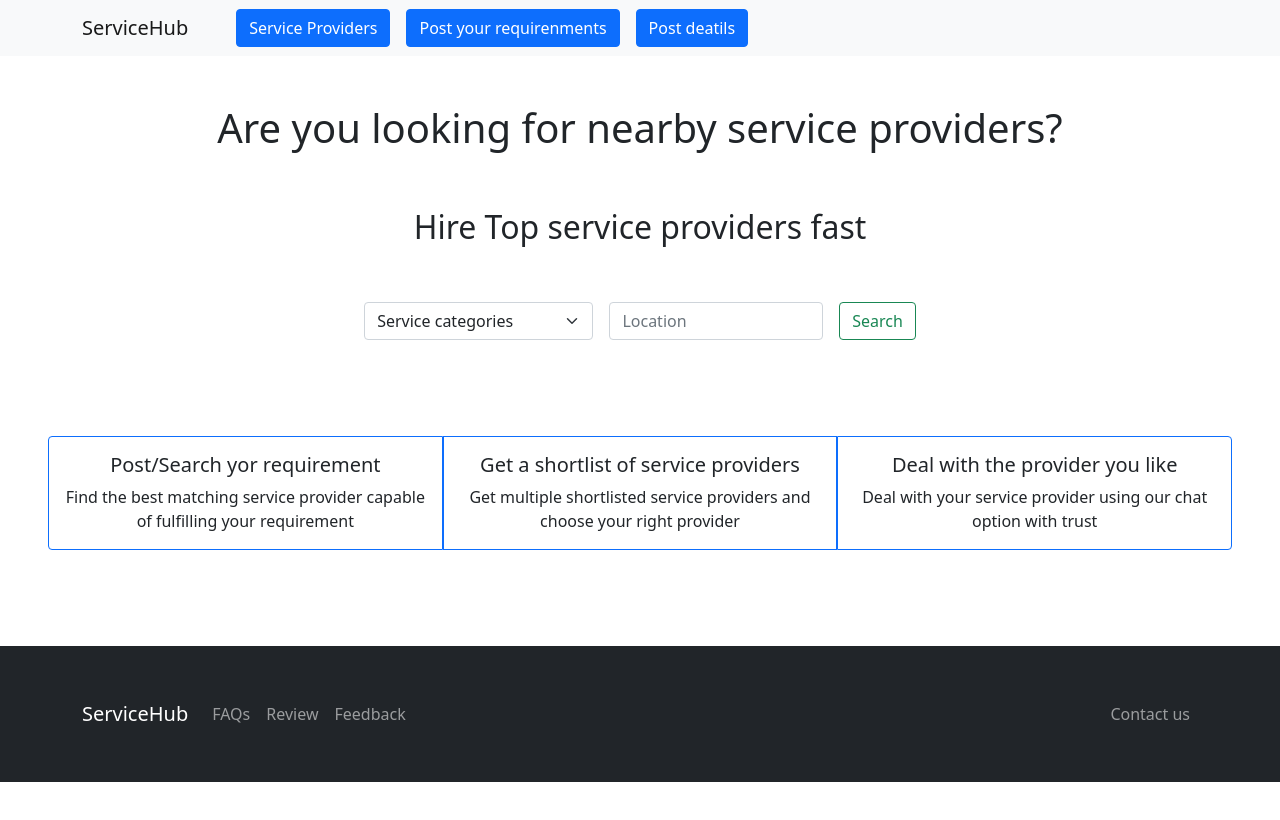
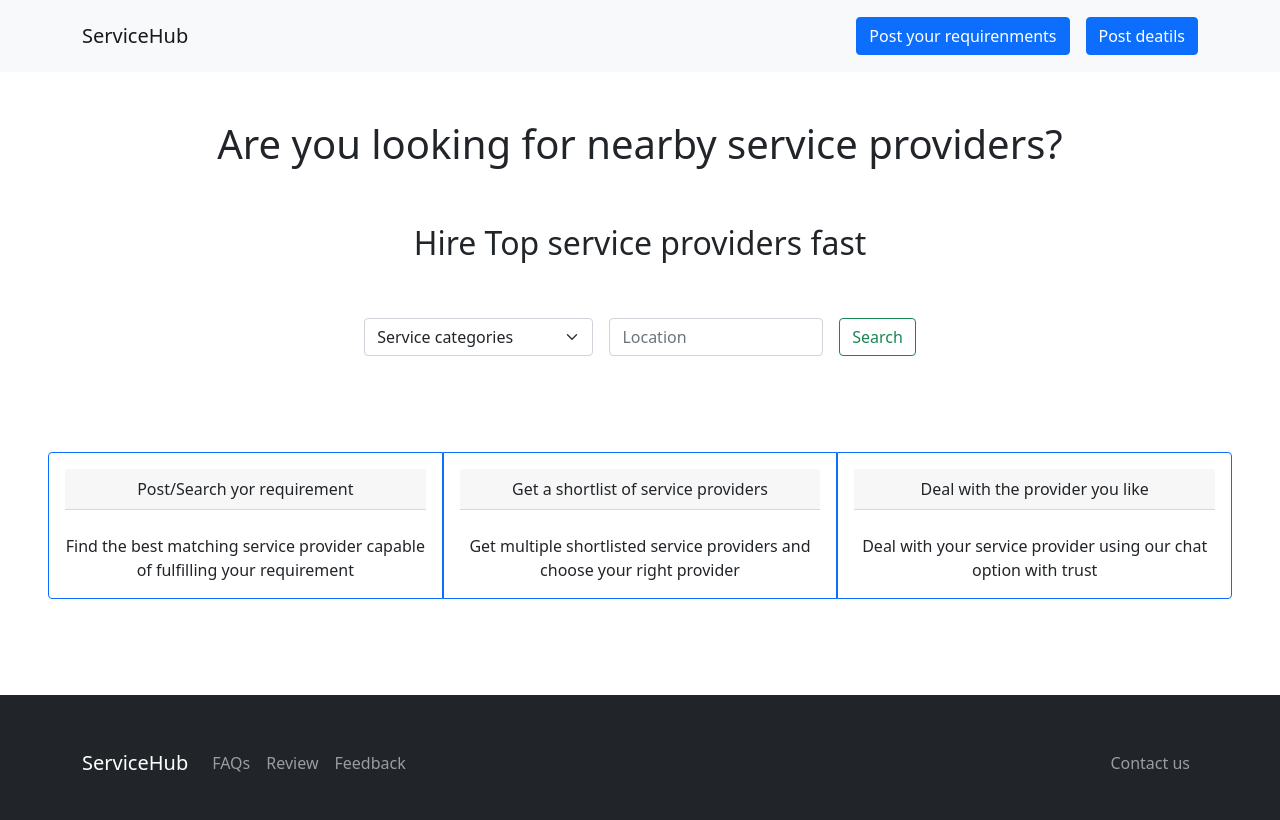
Before and after one commit to dinusha19/servicehub, a React (Create React App) app: page / in a window 1280 px wide. Shown: the top 820 px of the page. Built offline with nearby package versions, Linux system fonts and the light colour scheme.

Commit message:
Moved all the components to component folder

```diff
--- a/src/Navbar.js
+++ /dev/null
@@ -1,25 +0,0 @@
-import React from "react";
-import {Navbar,Container,Nav,Button,Stack} from 'react-bootstrap'
-
-const Navbaritem = () => {
-return(
-    <>
-        <Navbar  bg="light" expand="lg" variant="light">
-        <Container >
-        <Stack direction="horizontal" gap={5}>
-        <Navbar.Brand className="mx-auto" >ServiceHub</Navbar.Brand>
-        <Nav className="me-auto">
-        <Stack direction="horizontal" gap={3}>
-        <Button variant="primary" href="/serviceProviders">Service Providers</Button>{' '}
-        <Button variant="primary" href="/postRequirement" >Post your requirenments</Button>{' '}
-        <Button variant="primary" href="/getPostRequirements" >Post deatils</Button>{' '}
-        </Stack>
-        </Nav>
-        </Stack>
-        </Container>
-        </Navbar>
-    </>
-)
-}
-
-export default Navbaritem;
--- a/src/CardDisplay.js
+++ b/src/components/CardDisplay.js
@@ -6,7 +6,8 @@ const CardDisplay = () => {
         <CardGroup className="p-5">
         <Card border="primary" style={{ width: '18rem' }}>
         <Card.Body>
-          <Card.Title>Post/Search yor requirement</Card.Title>
+        <Card.Header>Post/Search yor requirement</Card.Header>
+        <br/>
           <Card.Text>
           Find the best matching service provider capable of fulfilling your requirement
           </Card.Text>
@@ -15,7 +16,8 @@ const CardDisplay = () => {
       <br/>
       <Card border="primary" style={{ width: '18rem' }}>
         <Card.Body>
-          <Card.Title>Get a shortlist of service providers</Card.Title>
+        <Card.Header>Get a shortlist of service providers</Card.Header>
+        <br/>
           <Card.Text>
           Get multiple shortlisted service providers and choose your right provider
           </Card.Text>
@@ -24,7 +26,8 @@ const CardDisplay = () => {
       <br/>
       <Card border="primary" style={{ width: '18rem' }}>
         <Card.Body>
-          <Card.Title>Deal with the provider you like</Card.Title>
+        <Card.Header>Deal with the provider you like</Card.Header>
+        <br/>
           <Card.Text>
           Deal with your service provider using our chat option with trust
           </Card.Text>
--- /dev/null
+++ b/src/components/Navbar.js
@@ -0,0 +1,27 @@
+import React from "react";
+import {Navbar,Container,Nav,Button,Stack} from 'react-bootstrap'
+
+const Navbaritem = () => {
+return(
+    <>
+        <Navbar collapseOnSelect bg="light" expand="lg" variant="light" className="p-3" >
+      <Container>
+        <Navbar.Brand href="#home">ServiceHub</Navbar.Brand>
+        <Navbar.Toggle aria-controls="responsive-navbar-nav" />
+        <Navbar.Collapse id="responsive-navbar-nav">
+          <Nav className="me-auto">
+          </Nav>
+          <Nav>
+          <Stack direction="horizontal" gap={3}>
+            <Button variant="primary" href="/postRequirement" >Post your requirenments</Button>{' '}
+            <Button variant="primary" href="/getPostRequirements" >Post deatils</Button>{' '}
+          </Stack>
+          </Nav>
+        </Navbar.Collapse>
+      </Container>
+    </Navbar>
+    </>
+)
+}
+
+export default Navbaritem;
```
Also changed, not shown: src/pages/Home.js (+4 -4 lines), src/components/Footer.js (renamed from src/Footer.js), src/components/Search.js (renamed from src/Search.js).
